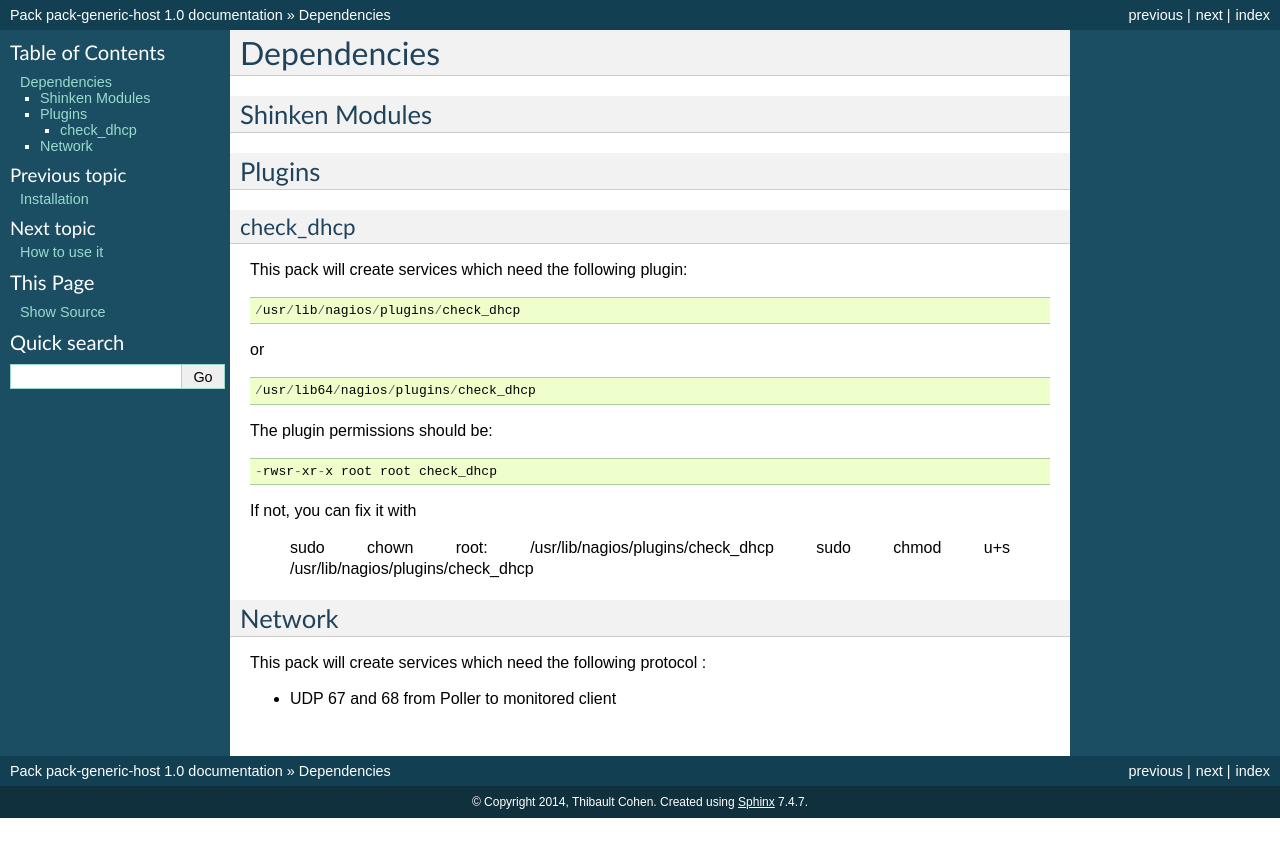
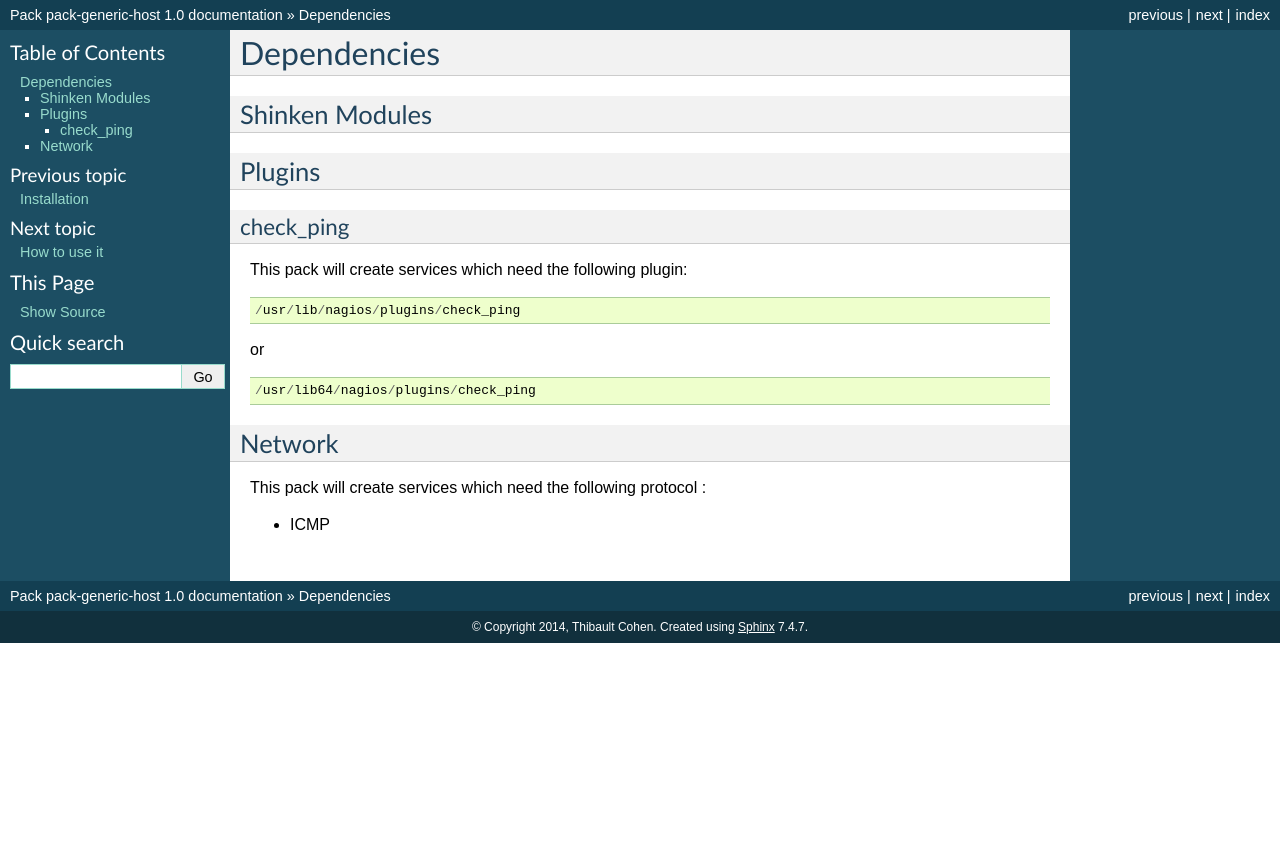
Before and after one commit to savoirfairelinux/monitoring-tools, a Sphinx documentation site: the page built from doc/source/dependencies.rst, in a window 1280 px wide. Shown: the top 857 px of the page. Built offline with Sphinx 7.4.7, drawn with Linux system fonts in a browser that asks for light colours.

Commit message:
First real commit

```diff
--- a/README.rst
+++ b/README.rst
@@ -1,4 +1,4 @@
 pack-generic-host
-==========
+=================
 
 Shinken configuration pack for pack-generic-host
--- a/doc/source/dependencies.rst
+++ b/doc/source/dependencies.rst
@@ -8,35 +8,24 @@ Shinken Modules
 Plugins
 ~~~~~~~
 
-check_dhcp
+check_ping
 ----------
 
 This pack will create services which need the following plugin:
 
 ::
 
-  /usr/lib/nagios/plugins/check_dhcp
+  /usr/lib/nagios/plugins/check_ping
 
 or
 
 ::
 
-  /usr/lib64/nagios/plugins/check_dhcp
-
-The plugin permissions should be:
-
-::
-
-  -rwsr-xr-x root root check_dhcp
-
-If not, you can fix it with
-
-  sudo chown root: /usr/lib/nagios/plugins/check_dhcp
-  sudo chmod u+s /usr/lib/nagios/plugins/check_dhcp
+  /usr/lib64/nagios/plugins/check_ping
 
 Network
 ~~~~~~~
 
 This pack will create services which need the following protocol :
 
-* UDP 67 and 68 from Poller to monitored client
+* ICMP
```
Also changed, not shown: 6 other files.
